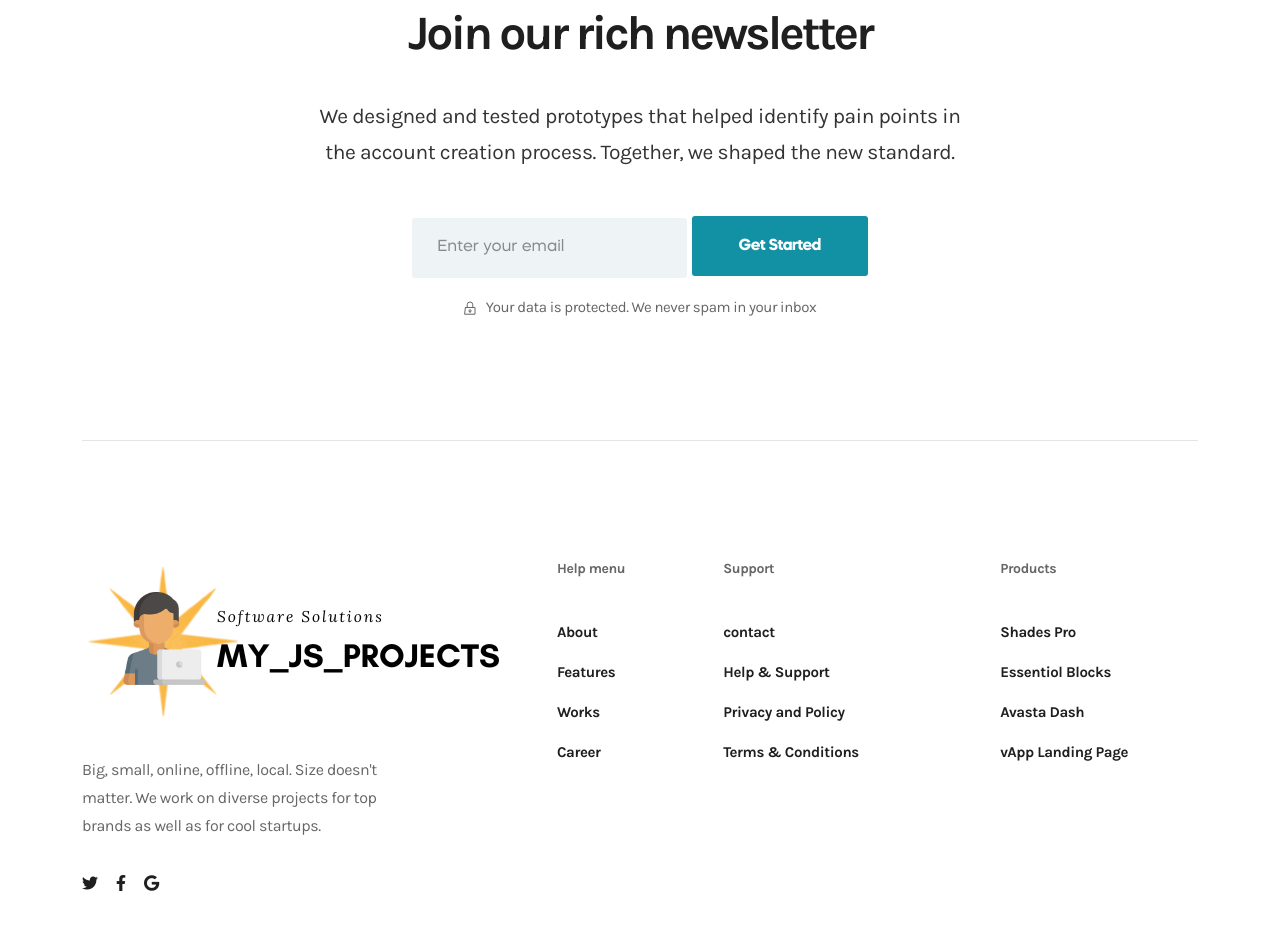
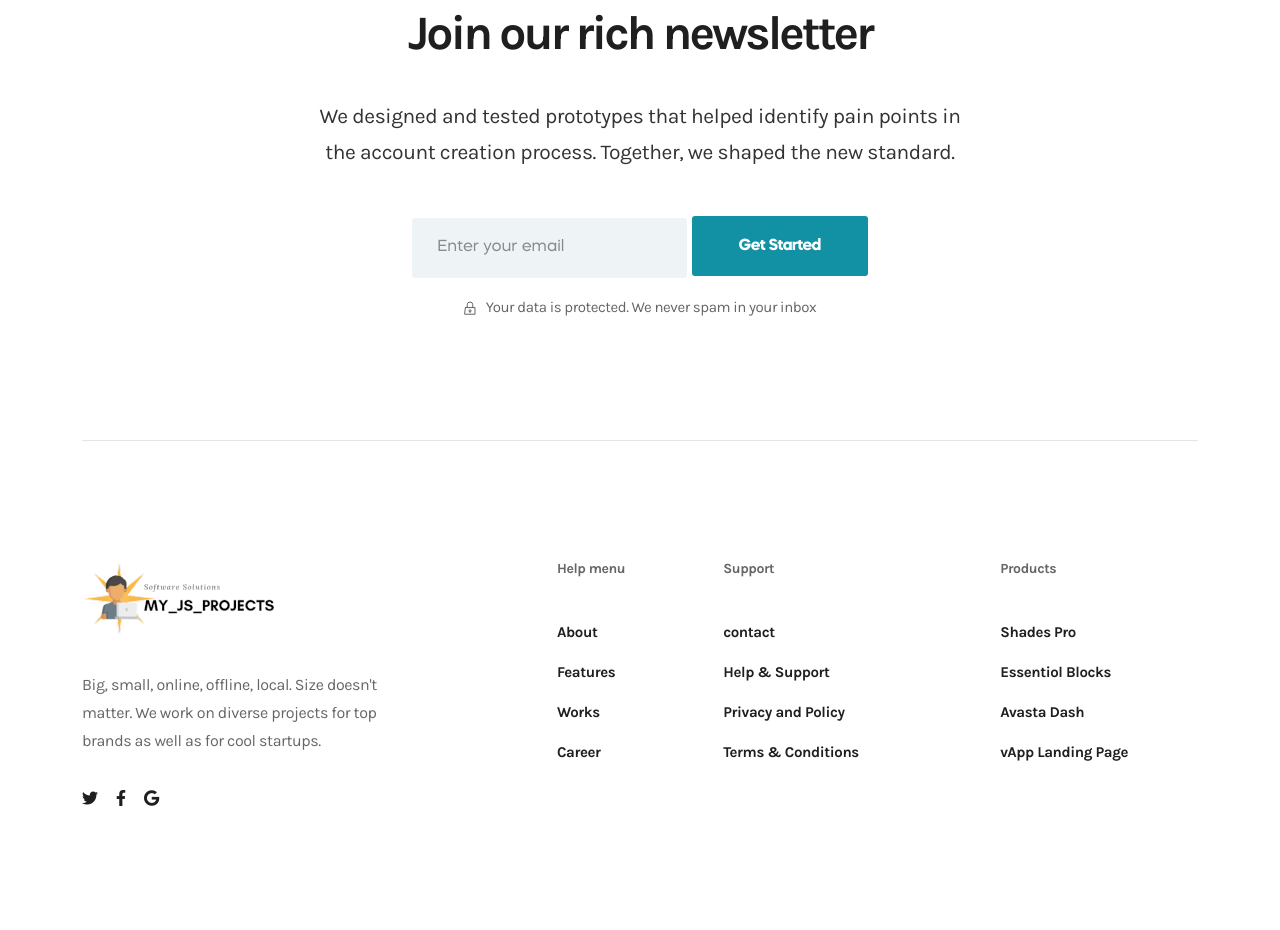
Before and after one commit to aidcom5894/aidcom5894.github.io, a plain HTML site: page index.html in a window 1280 px wide. Shown: the part 4981-5911 px from the top of the page. After the commit the page ends 5878 px from the top, so only its background shows below. Drawn offline with Linux system fonts and the light colour scheme.

Commit message:
Updated Footer Logo

```diff
--- a/index.html
+++ b/index.html
@@ -568,7 +568,7 @@
           <div class="col-lg-5 col-sm-9">
             <div class="row">
               <div class="col-xl-9 col-lg-10 col-md-8">
-                <a href="#"><img src="./image/logos/siteLogo.png" alt="" class="footer-logo"></a>
+                <a href="#"><img src="./image/logos/logoBgN.png" alt="" class="footer-logo"></a>
                 <div class="content">
                   <p>Big, small, online, offline, local. Size doesn't matter. We work on diverse projects for
                     top brands as well as for cool startups. </p>
```
Also changed, not shown: image/logos/logoBgN.png (added), image/logos/siteLogo.png (deleted).
